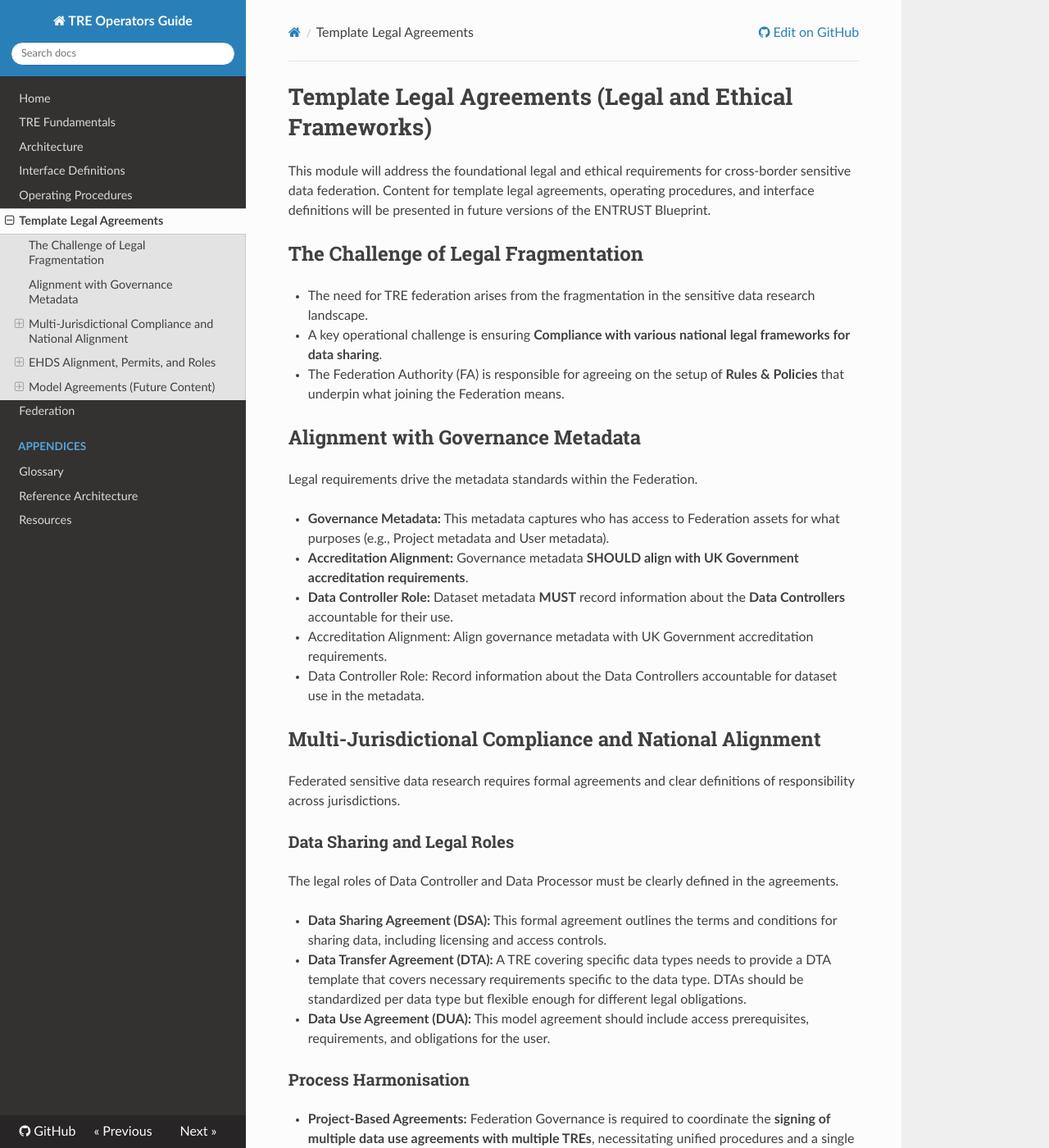
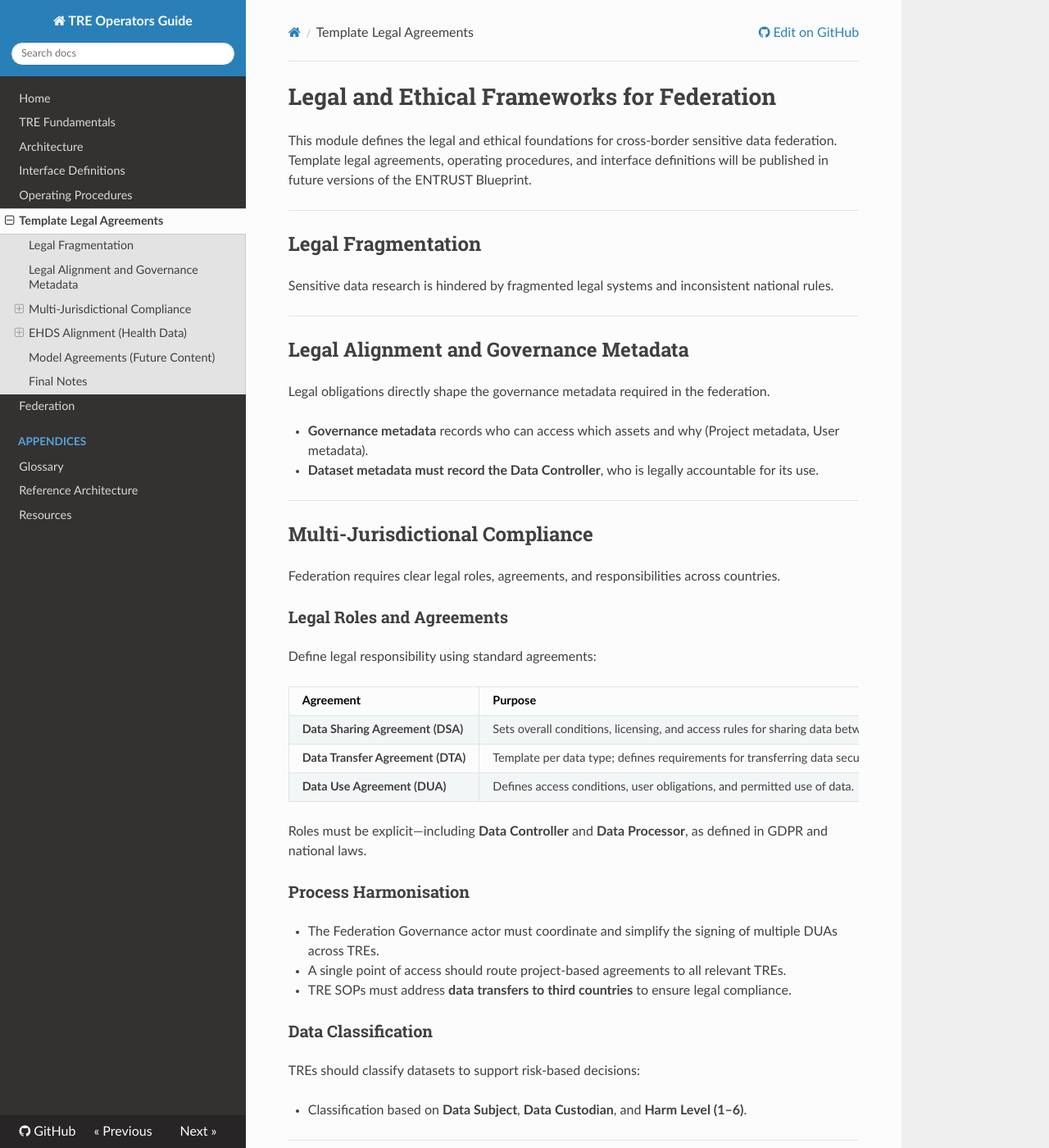
Before and after one commit to unioslo/tre-operators-docs, an MkDocs documentation site: the page built from docs/modules/legal/index.md, in a window 1280 px wide and 1400 px high. Shown: the whole window at 82% size. Built offline with MkDocs 1.6.1, drawn with Linux system fonts in a browser that asks for light colours; nearby versions of some CDN libraries; some of the changed text lies outside the part shown.

Commit message:
Refactor legal framework documentation for clarity and conciseness, enhancing the structure and definitions related to cross-border sensitive data federation.

```diff
--- a/docs/modules/legal/index.md
+++ b/docs/modules/legal/index.md
@@ -1,105 +1,84 @@
-# Template Legal Agreements (Legal and Ethical Frameworks)
+# Legal and Ethical Frameworks for Federation
 
-This module will address the foundational legal and ethical requirements for cross-border sensitive data federation. Content for template legal agreements, operating procedures, and interface definitions will be presented in future versions of the ENTRUST Blueprint.
+This module defines the legal and ethical foundations for cross-border sensitive data federation. Template legal agreements, operating procedures, and interface definitions will be published in future versions of the ENTRUST Blueprint.
 
-## The Challenge of Legal Fragmentation
+---
 
-*   The need for TRE federation arises from the fragmentation in the sensitive data research landscape.
-*   A key operational challenge is ensuring **Compliance with various national legal frameworks for data sharing**.
-*   The Federation Authority (FA) is responsible for agreeing on the setup of **Rules & Policies** that underpin what joining the Federation means.
+## Legal Fragmentation
 
-## Alignment with Governance Metadata
+Sensitive data research is hindered by fragmented legal systems and inconsistent national rules.
 
-Legal requirements drive the metadata standards within the Federation.
+---
 
-*   **Governance Metadata:** This metadata captures who has access to Federation assets for what purposes (e.g., Project metadata and User metadata).
-*   **Accreditation Alignment:** Governance metadata **SHOULD align with UK Government accreditation requirements**.
-*   **Data Controller Role:** Dataset metadata **MUST** record information about the **Data Controllers** accountable for their use.
+## Legal Alignment and Governance Metadata
 
-*   Accreditation Alignment: Align governance metadata with UK Government accreditation requirements.
-*   Data Controller Role: Record information about the Data Controllers accountable for dataset use in the metadata.
+Legal obligations directly shape the governance metadata required in the federation.
 
+* **Governance metadata** records who can access which assets and why (Project metadata, User metadata).
+* **Dataset metadata must record the Data Controller**, who is legally accountable for its use.
 
-## Multi-Jurisdictional Compliance and National Alignment
+---
 
-Federated sensitive data research requires formal agreements and clear definitions of responsibility across jurisdictions.
+## Multi-Jurisdictional Compliance
 
-### Data Sharing and Legal Roles
+Federation requires clear legal roles, agreements, and responsibilities across countries.
 
-The legal roles of Data Controller and Data Processor must be clearly defined in the agreements.
+### Legal Roles and Agreements
 
-*   **Data Sharing Agreement (DSA):** This formal agreement outlines the terms and conditions for sharing data, including licensing and access controls.
-*   **Data Transfer Agreement (DTA):** A TRE covering specific data types needs to provide a DTA template that covers necessary requirements specific to the data type. DTAs should be standardized per data type but flexible enough for different legal obligations.
-*   **Data Use Agreement (DUA):** This model agreement should include access prerequisites, requirements, and obligations for the user.
+Define legal responsibility using standard agreements:
+
+| Agreement                         | Purpose                                                                                |
+| --------------------------------- | -------------------------------------------------------------------------------------- |
+| **Data Sharing Agreement (DSA)**  | Sets overall conditions, licensing, and access rules for sharing data between parties. |
+| **Data Transfer Agreement (DTA)** | Template per data type; defines requirements for transferring data securely.           |
+| **Data Use Agreement (DUA)**      | Defines access conditions, user obligations, and permitted use of data.                |
+
+Roles must be explicit—including **Data Controller** and **Data Processor**, as defined in GDPR and national laws.
 
 ### Process Harmonisation
 
-*   **Project-Based Agreements:** Federation Governance is required to coordinate the **signing of multiple data use agreements with multiple TREs**, necessitating unified procedures and a single point of access.
-*   **Jurisdiction Awareness:** SOPs **SHOULD** address the issue and awareness of **data transfer to a 3rd country**.
-
-*   Project-Based Agreements: Coordinate the signing of multiple data use agreements with multiple TREs through Federation Governance, using unified procedures and a single point of access.
-*   Jurisdiction Awareness: Address the issue and awareness of data transfer to a 3rd country in SOPs.
+* The Federation Governance actor must coordinate and simplify the signing of multiple DUAs across TREs.
+* A single point of access should route project-based agreements to all relevant TREs.
+* TRE SOPs must address **data transfers to third countries** to ensure legal compliance.
 
 ### Data Classification
 
-Datasets should be classified based on harm and custodian to help TREs decide how to manage them.
+TREs should classify datasets to support risk-based decisions:
 
-*   Datasets should be classified by **Data subject**, **Data custodian**, and **“Harm”** (using a scale of 1-6).
+* Classification based on **Data Subject**, **Data Custodian**, and **Harm Level (1–6)**.
 
-## EHDS Alignment, Permits, and Roles
+---
 
-This section addresses alignment with the European Health Data Space (EHDS), which will impact how health data are accessed and managed in the federation.
+## EHDS Alignment (Health Data)
 
-### EHDS and SPE Alignment
+The European Health Data Space (EHDS) introduces new rules for secondary health data use.
 
-*   **Regulatory Context:** The almost finalized **European Health Data Space (EHDS) Act** will outline the requirements of **Secure Processing Environments (SPE)** for the secondary use of health data.
-*   **Architectural Equivalence:** The TRE **Research Analytics Zone (RAZ)** is comparable with the EHDS **Secure Processing Environment (SPE)**.
+### EHDS and Secure Processing Environments (SPE)
 
-*   Regulatory Context: The nearly finalized European Health Data Space (EHDS) Act outlines requirements for Secure Processing Environments (SPE) for secondary use of health data.
-*   Architectural Equivalence: The TRE Research Analytics Zone (RAZ) is comparable to the EHDS Secure Processing Environment (SPE).
+* The upcoming **EHDS Act** defines requirements for **Secure Processing Environments (SPE)**.
+* The TRE **Research Analytics Zone (RAZ)** is functionally equivalent to an EHDS SPE.
 
 ### Health Data Access Bodies (HDABs)
 
-The EHDS will introduce **Health Data Access Bodies (HDABs)** responsible for receiving, evaluating, and issuing permits for health data access requests.
+* EHDS will create **Health Data Access Bodies (HDABs)** to evaluate and permit access to health data.
+* Once operational, access requests in the federation should follow the EHDS procedures.
+* The **Data Access Application Management System (DAAMS)** will be the official platform for submitting EHDS access requests.
 
-*   **Standardised Request:** Once implemented, the unified procedure for submitting and evaluating data access requests **SHOULD be in line with the EHDS regulation**.
-*   **Data Access Application Management System (DAAMS):** This system is the designated platform to request access to data under EHDS Regulation.
+### Roles under EHDS
 
-*   Standardised Request: Align the unified procedure for submitting and evaluating data access requests with the EHDS regulation once implemented.
-*   Data Access Application Management System (DAAMS): Use DAAMS as the designated platform to request access to data under EHDS Regulation.
+* When a project spans multiple TREs, one TRE **must act as the Project Host**.
+* Future guidance will clarify legal responsibility between the TRE and PI for output approvals, especially when the TRE is not the Data Controller.
 
-### Role Definitions under EHDS
-
-Clear definitions are needed for roles in the context of data access requests.
-
-*   **Project Host Role:** Where a Project spans multiple TREs, one TRE **MUST** be designated as the **Project host**.
-*   **Legal Responsibility:** Future regulations may clarify the legal responsibility of the TRE versus the PI concerning output approval, particularly when the TRE is not the data controller.
-
-*   Project Host Role: Designate one TRE as the Project host when a Project spans multiple TREs.
-*   Legal Responsibility: Future regulations may clarify the legal responsibility of the TRE versus the PI for output approval, especially when the TRE is not the data controller.
+---
 
 ## Model Agreements (Future Content)
 
-This module will contain model agreements (Template Legal Agreements), which are key components of the ENTRUST Blueprint but are reserved for future versions.
+Upcoming versions of the Blueprint will include complete template agreements.
 
-### Legal Standardization Goals
 
-The goal is to develop standardized contractual documentation to facilitate federation:
+---
 
-*   **Data Transfer Agreements (DTA):** Model DTA templates will cover necessary requirements specific to the data type being transferred.
-*   **Data Use Agreements (DUA):** Model DUAs will outline access prerequisites, requirements, and obligations for researchers and TREs.
-*   **Project Context:** Agreements must enforce that research is conducted within an approved **Project context**, which defines the members, data access rights, and duration.
+## Final Notes
 
-*   Data Transfer Agreements (DTA): Use model DTA templates to cover necessary requirements specific to the data type being transferred.
-*   Data Use Agreements (DUA): Use model DUAs to outline access prerequisites, requirements, and obligations for researchers and TREs.
-*   Project Context: Ensure agreements enforce that research is conducted within an approved Project context, which defines the members, data access rights, and duration.
-
-### Federation Governance Requirements
-
-The Federation Authority (FA) requires agreements to enforce compliance:
-
-*   **Rulebook:** Agreements must align with the **Federation Rulebook**, which outlines requirements for service onboarding, accreditation standards, and change management.
-*   **Metadata Integration:** Agreements should mandate the provision of required **Governance metadata** (Project and User metadata) that aligns with accreditation requirements.
-
-*   Rulebook: Align agreements with the Federation Rulebook, which outlines requirements for service onboarding, accreditation standards, and change management.
-*   Metadata Integration: Mandate the provision of required Governance metadata (Project and User metadata) in agreements to align with accreditation requirements.
+* No templates are provided at this stage—this module defines the legal structure only.
+* Future updates will supply reusable agreements to reduce negotiation time across TREs and jurisdictions.
```
